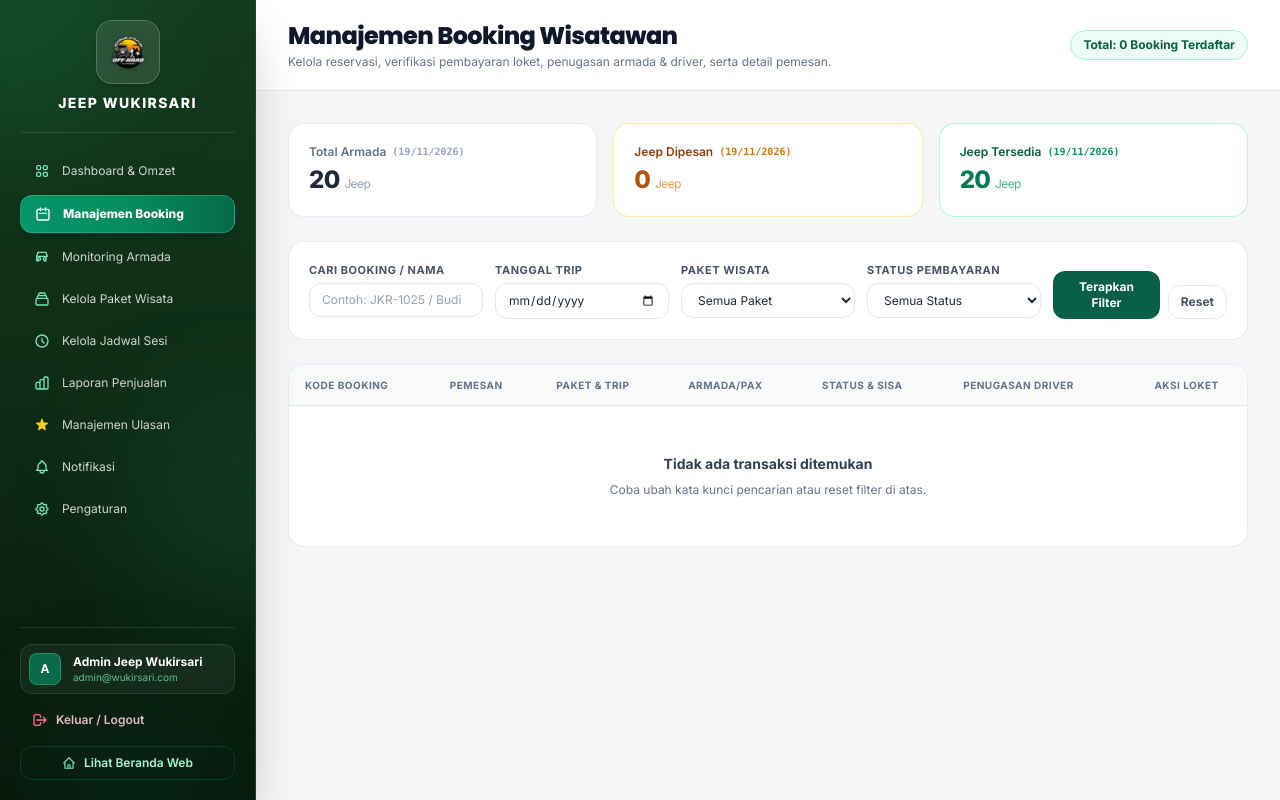
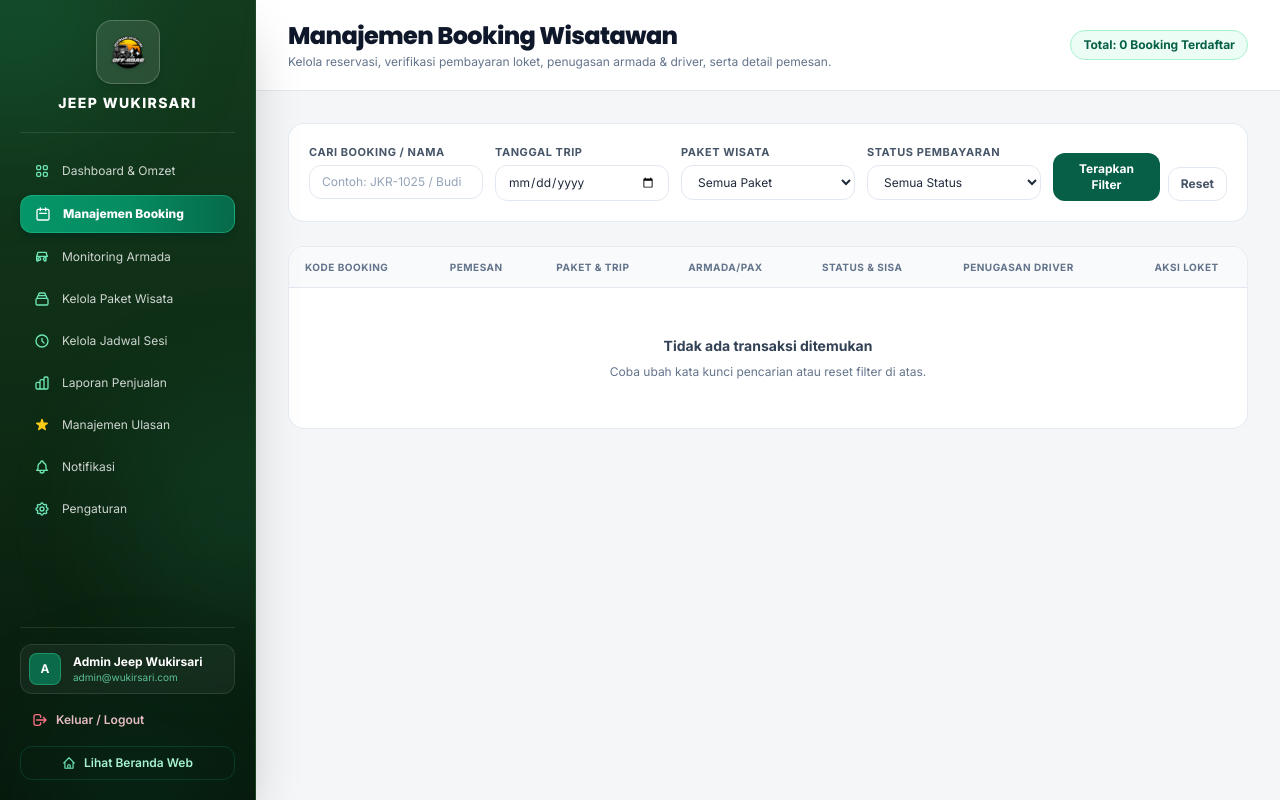
Before and after one commit to glentmargareza/TA, a Laravel app: page /admin/bookings in a window 1280 px wide. Run offline with Laravel 12, Linux system fonts and the light colour scheme; a user stored in the database is signed in; data comes from the database, SQL or seed files in the repository; data that the repository does not hold is empty; some libraries are stand-ins or nearby versions.

Commit message:
Kembalikan halaman manajemen booking seperti semula sebelum disinkronkan dengan tanggal dan jam trip

```diff
--- a/app/Http/Controllers/AdminController.php
+++ b/app/Http/Controllers/AdminController.php
@@ -244,9 +244,6 @@ class AdminController extends Controller
         $slots = ScheduleSlot::where('is_active', true)->orderBy('start_time')->get();
         $unreadNotificationsCount = ActivityLog::unread()->count();
 
-        $targetDate = !empty($tripDate) ? $tripDate : now('Asia/Jakarta')->toDateString();
-        $quotaSummary = $this->buildQuotaSummary($targetDate);
-
         return view('admin.bookings', compact(
             'bookings',
             'packages',
@@ -257,9 +254,7 @@ class AdminController extends Controller
             'tripDate',
             'packageId',
             'status',
-            'unreadNotificationsCount',
-            'quotaSummary',
-            'targetDate'
+            'unreadNotificationsCount'
         ));
     }
 
@@ -282,45 +277,6 @@ class AdminController extends Controller
         $maxSlotJeeps = (int) ScheduleSlot::where('is_active', true)->max('max_jeeps');
 
         return $maxSlotJeeps > 0 ? $maxSlotJeeps : 20;
-    }
-
-    /**
-     * Membangun ringkasan kuota armada Jeep harian untuk tampilan Manajemen Booking Admin.
-     * 1. total_capacity = jumlah armada (max_jeeps tertinggi sesi aktif atau armada aktif).
-     * 2. total_booked = jumlah jeep terbanyak yang terpakai pada SATU sesi di tanggal itu (sesi terpadat).
-     * 3. total_remaining = max(0, total_capacity - total_booked).
-     * 4. peak_label = slot_label sesi terpadat, atau null jika belum ada booking.
-     * 5. Hanya sesi aktif (is_active = true) yang dihitung.
-     * 6. Status booking pengunci: PENDING aktif, WAITING_CONFIRMATION, DP_PAID, FULL_PAID via ScheduleSlot::bookedJeepsCount.
-     */
-    private function buildQuotaSummary(string $date): array
-    {
-        $totalCapacity = $this->getTotalCapacity();
-
-        // Hanya sesi aktif yang dihitung
-        $activeSlots = ScheduleSlot::where('is_active', true)->orderBy('start_time')->get();
-
-        $maxBooked = 0;
-        $peakLabel = null;
-
-        foreach ($activeSlots as $slot) {
-            $booked = $slot->bookedJeepsCount($date);
-            if ($booked > $maxBooked) {
-                $maxBooked = $booked;
-                $peakLabel = $slot->slot_label;
-            }
-        }
-
-        $totalBooked = min($maxBooked, $totalCapacity);
-        $totalRemaining = max(0, $totalCapacity - $totalBooked);
-
-        return [
-            'date'            => $date,
-            'total_capacity'  => $totalCapacity,
-            'total_booked'    => $totalBooked,
-            'total_remaining' => $totalRemaining,
-            'peak_label'      => $maxBooked > 0 ? $peakLabel : null,
-        ];
     }
 
     /**
--- a/resources/views/admin/bookings.blade.php
+++ b/resources/views/admin/bookings.blade.php
@@ -60,52 +60,6 @@
                     <span>{{ session('success') }}</span>
                 </div>
                 <button type="button" onclick="this.parentElement.remove()" class="text-emerald-700 hover:text-emerald-950 font-bold text-sm cursor-pointer">&times;</button>
-            </div>
-            @endif
-
-            @if(isset($quotaSummary))
-            <!-- RINGKASAN KUOTA JEEP (Sinkron dengan Kalender Wisatawan) -->
-            <div class="grid grid-cols-1 sm:grid-cols-3 gap-3 sm:gap-4">
-                <div class="bg-white p-4 sm:p-5 rounded-2xl border border-slate-200/80 shadow-xs flex items-center justify-between">
-                    <div>
-                        <div class="flex items-center gap-1.5 text-xs text-slate-500 font-semibold">
-                            <span>Total Armada</span>
-                            <span class="text-[10px] text-slate-400 font-mono">({{ date('d/m/Y', strtotime($targetDate)) }})</span>
-                        </div>
-                        <span class="text-2xl font-black text-slate-800 block mt-1 tracking-tight">
-                            {{ $quotaSummary['total_capacity'] }} <span class="text-xs font-normal text-slate-400">Jeep</span>
-                        </span>
-                    </div>
-                </div>
-
-                <div class="bg-white p-4 sm:p-5 rounded-2xl border border-amber-200/80 bg-amber-50/20 shadow-xs flex items-center justify-between">
-                    <div>
-                        <div class="flex items-center gap-1.5 text-xs text-amber-800 font-semibold">
-                            <span>Jeep Dipesan</span>
-                            <span class="text-[10px] text-amber-600 font-mono">({{ date('d/m/Y', strtotime($targetDate)) }})</span>
-                        </div>
-                        <span class="text-2xl font-black text-amber-700 block mt-1 tracking-tight">
-                            {{ $quotaSummary['total_booked'] }} <span class="text-xs font-normal text-amber-600/70">Jeep</span>
-                        </span>
-                        @if(!empty($quotaSummary['peak_label']))
-                        <div class="text-[11px] text-amber-700/80 mt-0.5 font-medium">
-                            sesi terpadat: {{ $quotaSummary['peak_label'] }}
-                        </div>
-                        @endif
-                    </div>
-                </div>
-
-                <div class="bg-white p-4 sm:p-5 rounded-2xl border border-emerald-200/80 bg-emerald-50/20 shadow-xs flex items-center justify-between">
-                    <div>
-                        <div class="flex items-center gap-1.5 text-xs text-emerald-800 font-semibold">
-                            <span>Jeep Tersedia</span>
-                            <span class="text-[10px] text-emerald-600 font-mono">({{ date('d/m/Y', strtotime($targetDate)) }})</span>
-                        </div>
-                        <span class="text-2xl font-black text-emerald-700 block mt-1 tracking-tight">
-                            {{ $quotaSummary['total_remaining'] }} <span class="text-xs font-normal text-emerald-600/70">Jeep</span>
-                        </span>
-                    </div>
-                </div>
             </div>
             @endif
 
@@ -1219,25 +1173,6 @@
                     }
                 }
 
-                // Auto-refresh realtime: polling data setiap 25 detik saat tab aktif dan modal tertutup
-                setInterval(() => {
-                    if (document.visibilityState === 'visible') {
-                        const modalDetail = document.getElementById('modalBookingDetail');
-                        const modalAssign = document.getElementById('modalAssignDriver');
-                        const modalReschedule = document.getElementById('modalRescheduleBooking');
-                        const modalProof = document.getElementById('modalProofLightbox');
-
-                        const isModalOpen = (modalDetail && !modalDetail.classList.contains('hidden')) ||
-                                            (modalAssign && !modalAssign.classList.contains('hidden')) ||
-                                            (modalReschedule && !modalReschedule.classList.contains('hidden')) ||
-                                            (modalProof && !modalProof.classList.contains('hidden'));
-
-                        if (!isModalOpen) {
-                            window.location.reload();
-                        }
-                    }
-                }, 25000);
-
                 document.addEventListener('keydown', function(e) {
                     if (e.key === 'Escape') {
                         const lightbox = document.getElementById('modalProofLightbox');
```
Also changed, not shown: tests/Feature/AdminQuotaSummaryTest.php (deleted, +0 -287 lines).
